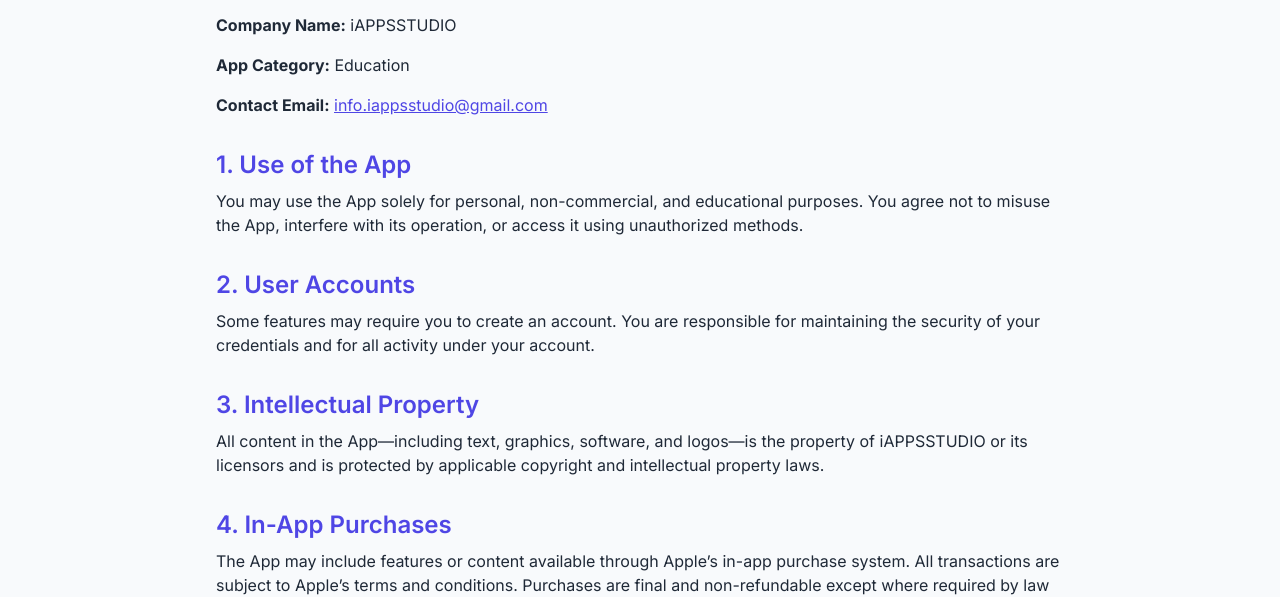
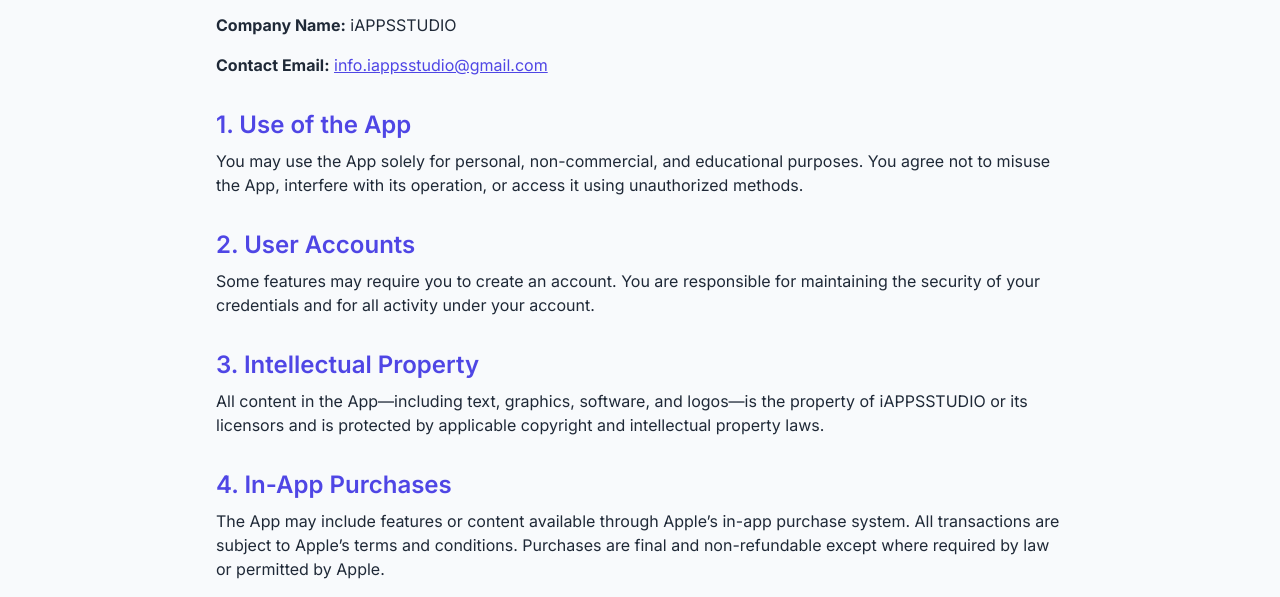
Before and after one commit to vpgarsondiya/iappstudio, a plain HTML site: page terms-and-conditions.html in a window 1280 px wide. Shown: the part 203-800 px from the top of the page. Drawn offline with nearby package versions, Linux system fonts and the light colour scheme.

```diff
--- a/terms-and-conditions.html
+++ b/terms-and-conditions.html
@@ -44,7 +44,6 @@
 
     <p class="mb-4"><strong>Effective Date:</strong> August 1, 2025</p>
     <p class="mb-4"><strong>Company Name:</strong> iAPPSSTUDIO</p>
-    <p class="mb-4"><strong>App Category:</strong> Education</p>
     <p class="mb-6"><strong>Contact Email:</strong> <a href="mailto:info.iappsstudio@gmail.com" class="text-indigo-600 underline">info.iappsstudio@gmail.com</a></p>
 
     <h2 class="text-2xl font-semibold text-indigo-600 mt-8 mb-2">1. Use of the App</h2>
```
